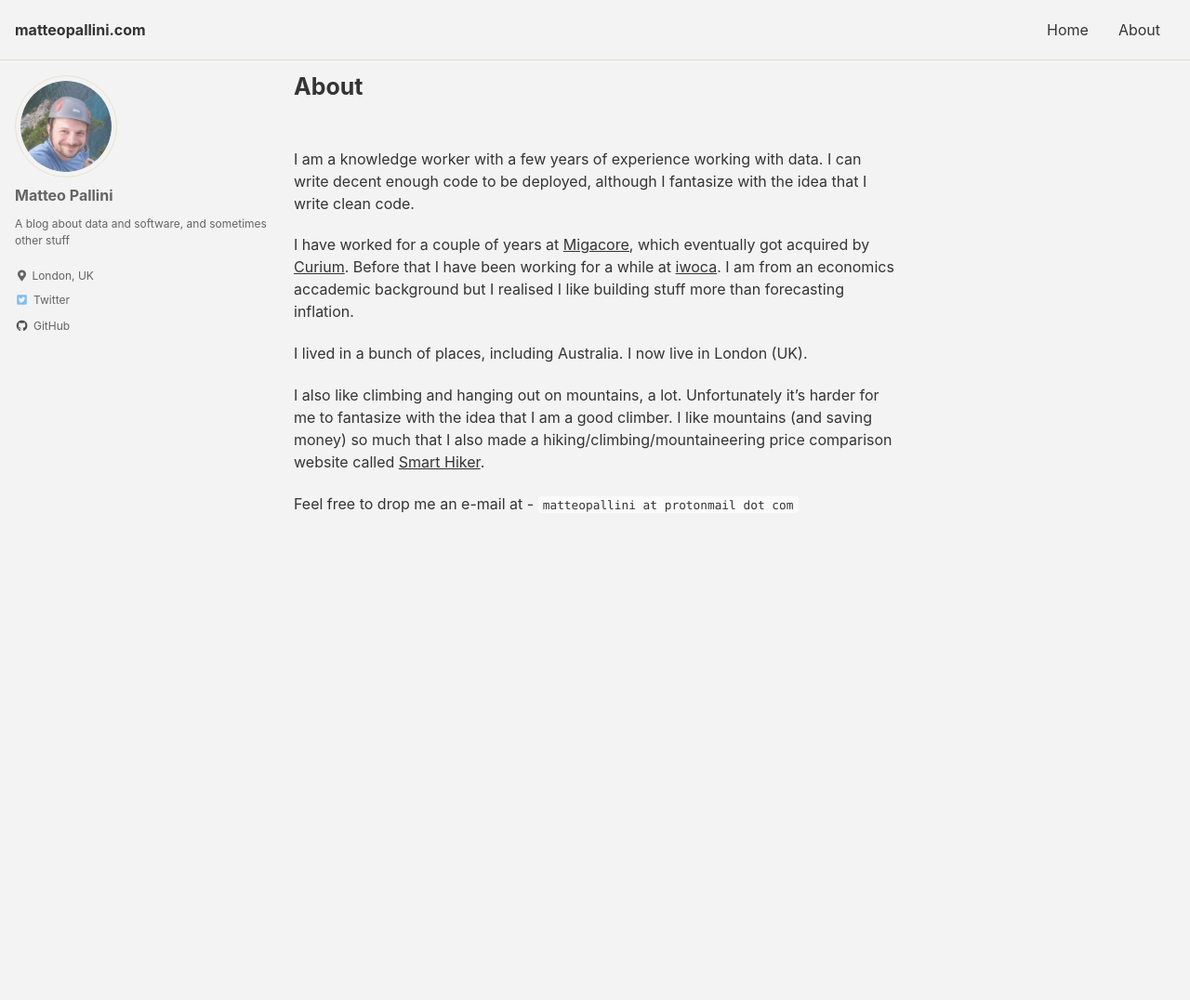
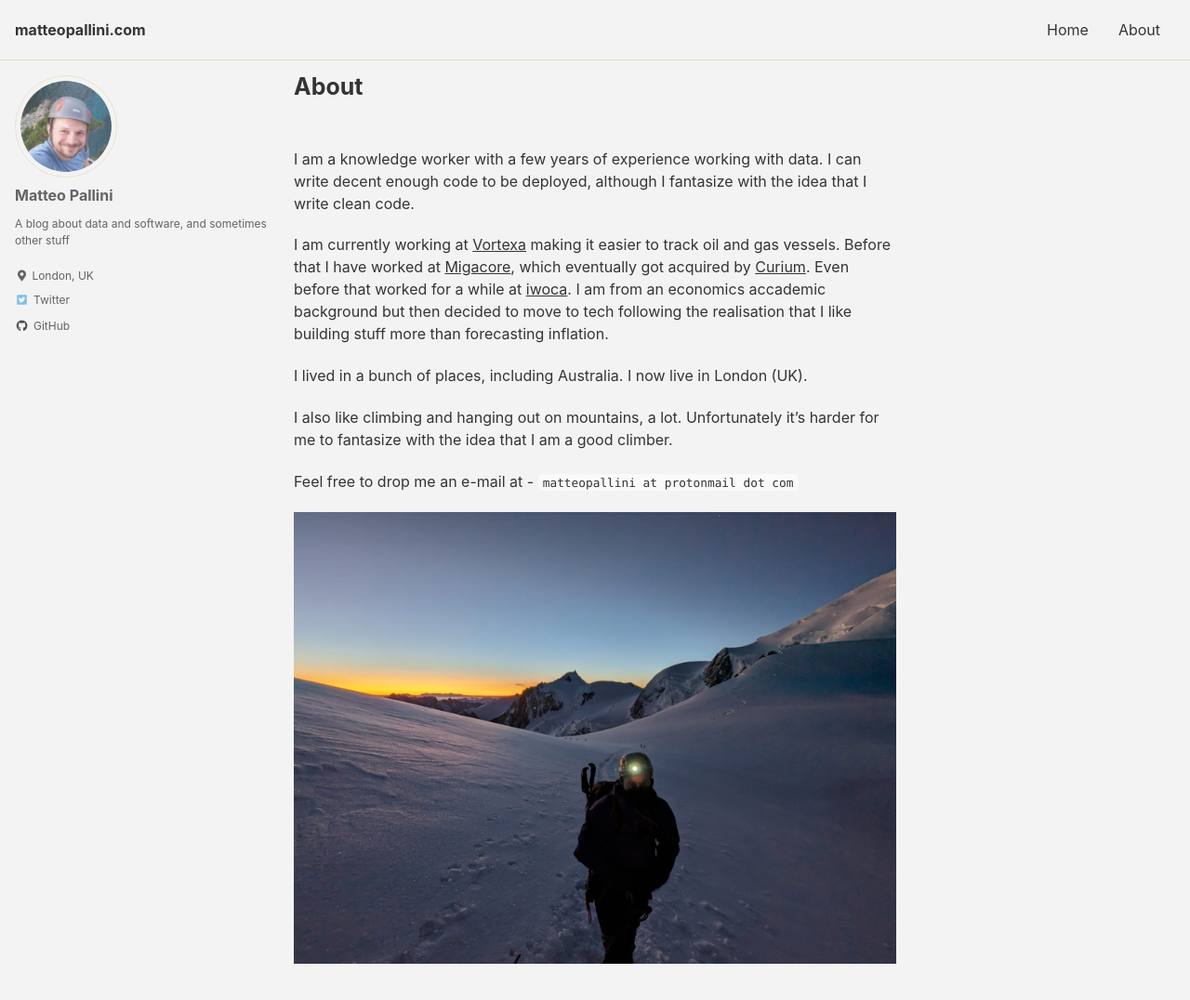
Before and after one commit to matteo-pallini/drabbit17.github.io, a Jekyll site: the page built from about.md, in a window 1280 px wide and 1089 px high. Shown: the top 1076 px of the window at 93% size. Built offline with Jekyll 4.4.1, drawn with Linux system fonts in a browser that asks for light colours; cached includes are drawn as plain includes.

Commit message:
update job, add image

```diff
--- a/about.md
+++ b/about.md
@@ -6,10 +6,12 @@ title: About
 
 I am a knowledge worker with a few years of experience working with data. I can write decent enough code to be deployed, although I fantasize with the idea that I write clean code.
 
-I have worked for a couple of years at [Migacore](https://migacore.com/), which eventually got acquired by [Curium](https://www.cirium.com/). Before that I have been working for a while at [iwoca](https://www.iwoca.co.uk/). I am from an economics accademic background but I realised I like building stuff more than forecasting inflation.
+I am currently working at [Vortexa](https://www.vortexa.com/) making it easier to track oil and gas vessels. Before that I have worked at [Migacore](https://migacore.com/), which eventually got acquired by [Curium](https://www.cirium.com/). Even before that worked for a while at [iwoca](https://www.iwoca.co.uk/). I am from an economics accademic background but then decided to move to tech following the realisation that I like building stuff more than forecasting inflation.
 
 I lived in a bunch of places, including Australia. I now live in London (UK).
 
-I also like climbing and hanging out on mountains, a lot. Unfortunately it's harder for me to fantasize with the idea that I am a good climber. I like mountains (and saving money) so much that I also made a hiking/climbing/mountaineering price comparison website called [Smart Hiker](https://smarthiker.co.uk/).
+I also like climbing and hanging out on mountains, a lot. Unfortunately it's harder for me to fantasize with the idea that I am a good climber.
 
 Feel free to drop me an e-mail at - `matteopallini at protonmail dot com`
+
+![The cool image is missing :-()](/assets/images/about.jpg)
```
Also changed, not shown: assets/images/about.jpg (added), 1 other file.
